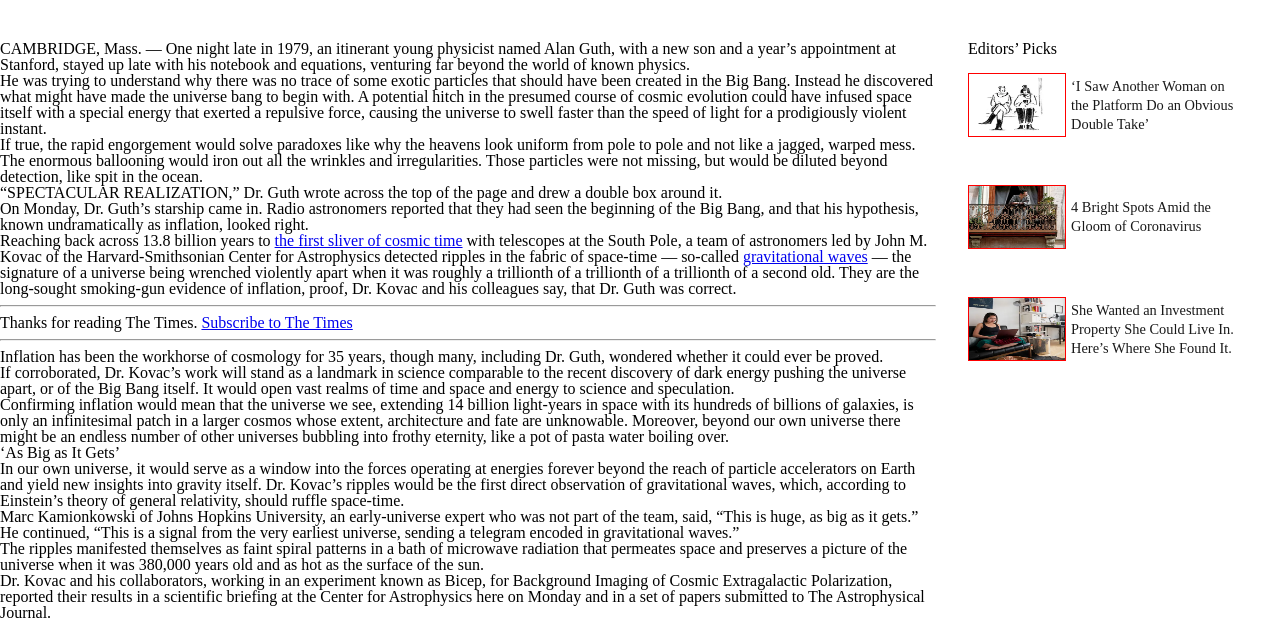
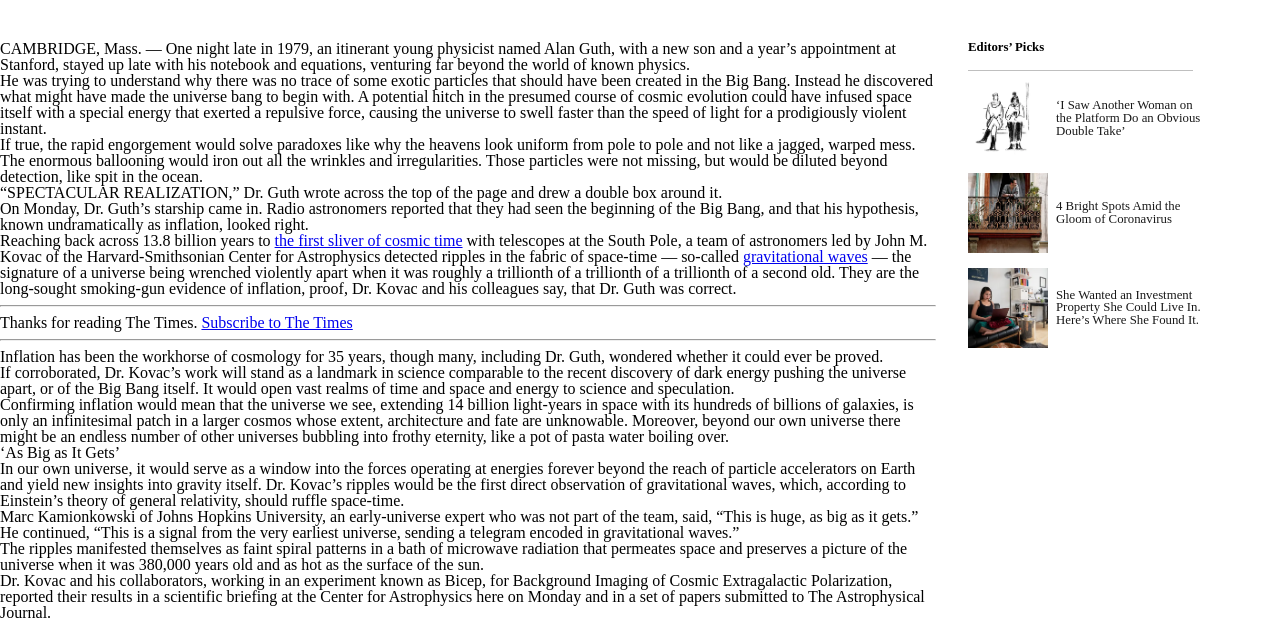
Before and after one commit to chirchir12/new-york-times-clone, a plain HTML site: page index.html in a window 1280 px wide. Shown: the part 1000-1621 px from the top of the page. Drawn offline with Linux system fonts and the light colour scheme.

Commit message:
Finished styling on aside section

```diff
--- a/index.html
+++ b/index.html
@@ -104,8 +104,9 @@
 					<p>Dr. Kovac and his collaborators, working in an experiment known as Bicep, for Background Imaging of Cosmic Extragalactic Polarization, reported their results in a scientific briefing at the Center for Astrophysics here on Monday and in a set of papers submitted to The Astrophysical Journal.</p>
 				</div>
 				<aside>
-					<h4>Editors’ Picks</h4>
 					<div class="editor-picks-content-container">
+						<h4>Editors’ Picks</h4>
+						<div class="editor-divider mt-1"></div>
 						<div class="editor-content">
 							<div class="image-container">
 								<img src="img/editor-picks/1.jpg" class="editor-picks" alt="editor pick">
--- a/style.css
+++ b/style.css
@@ -259,38 +259,54 @@ span[rel="author"]{
 
 /* **********aside*********** */
 
+
+
+
+
 .editor-picks-content-container {
-	width: 90%;
+	width: 80%;
 	height: 20rem;
 	display: flex;
 	flex-direction: column;
-	justify-content: space-between;
+}
+
+aside h4{
+	font-weight: bold;
+	font-size: 0.8rem;
+}
+
+ .editor-divider{
+ 	width: 90%;
+ 	height: 1px;
+ 	opacity: 0.5;
+ 	background-color: gray;
+}
 
 
-}
 .editor-content {
 	width: 100%;
-	height: 4rem;
-	margin:1rem 0;
+	height: calc(100%/3.5);
+	margin: 0.1rem 0;
 	display: flex;
 	align-items: center;
-
 }
 .image-container {
-	height: 4rem;
-	border:1px solid red;
-	width: 35%;
-	margin-right: .3rem;
+	height: 5rem;
+	margin-right: .5rem;
+	width: 5rem;
 }
 .image-container img {
 	width: 100% ;
-	height: 100%;
+	height: auto;
 }
 .editor-content a{
 	text-decoration: none;
 	color: inherit;
 	opacity: .9;
 	width: 60%;
-	line-height: 1.2rem;
-	font-size: .9rem;
+	font-size: .8rem;
 }
+
+.editor-content a:hover{
+	text-decoration: underline;
+}
```
